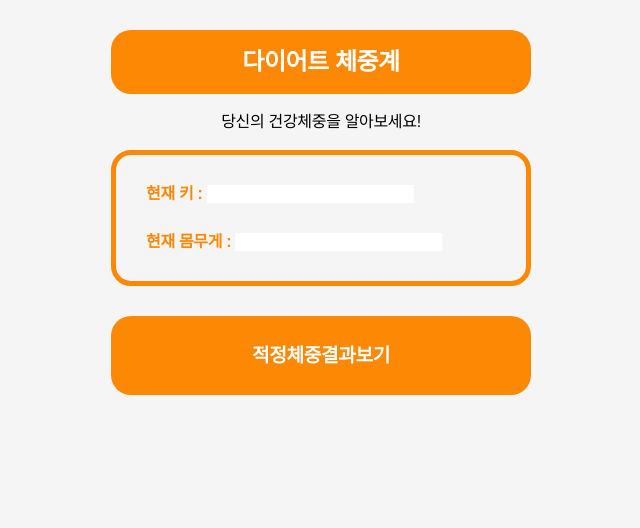
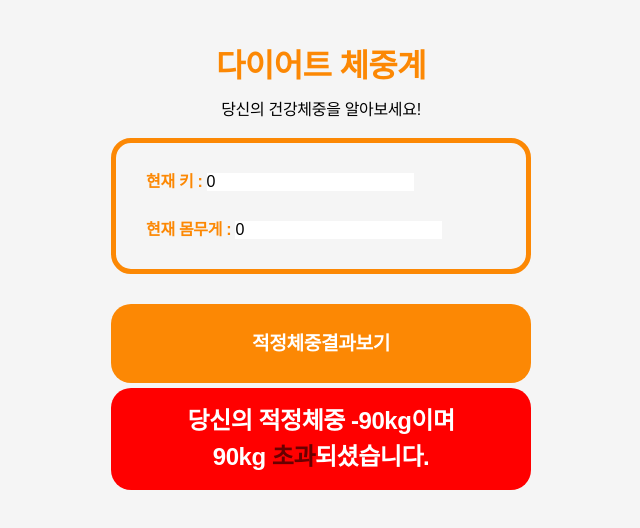
Before and after one commit to sungeun95/TIL_script, a plain HTML site: page js_level1_scale/index.html in a window 1280 px wide. Both pictures are taken after a click on the button "적정체중결과보기". Shown: the whole page, without its empty margins (319-959 px from the left). Drawn offline with Linux system fonts and the light colour scheme.

Commit message:
체중계 (초과)완성

```diff
--- a/js_level1_scale/index.html
+++ b/js_level1_scale/index.html
@@ -15,11 +15,11 @@
         <ul class="info">
             <li>
                 <span>현재 키 :</span>
-                <input type="number" name="user_height">
+                <input type="number" name="user_height" value="0">
             </li>
             <li>
                 <span>현재 몸무게 :</span>
-                <input type="number" name="user_weight">
+                <input type="number" name="user_weight" value="0">
             </li>
         </ul>
         <button type="button" id="resulr_btn">적정체중결과보기</button>
--- a/js_level1_scale/scripts/scale.js
+++ b/js_level1_scale/scripts/scale.js
@@ -0,0 +1,31 @@
+//scale.js
+//다이어트 체중계 알고리즘
+//사용자가 본인의 키와 몸무게를 입력하고 버튼을 클릭하면 함수가 실행
+//계산식) 적정체중 = (본인신창-100)*0.9
+//결과예) 당신의 적정체중은 ?kg이며 ?kg 초과되셨습니다.
+//미만, 적정체중은 조건문을 배워야 가능함으로 나중에 자바스크립트 추가 예정
+//객 - 이 - 함
+const userHeight = document.querySelector('input[name*=height]');
+const userWeight = document.querySelector('input[name*=weight]');
+const resulrBtn = document.querySelector('#resulr_btn');
+const result = document.querySelector('#result');
+console.log(userHeight,userWeight,resulrBtn,result);
+// input의 초기값 또는 입력한 이후의 값을 확인하는 속성은 value
+// 객체. 속성
+//사용자정의함수 없이 속성 및 내장함수를 작성하면 사용자 동작과 관계없이 즉시 실행된다.
+console.log(`초기값 키 : ${userHeight.value}`);
+console.log(`초기값 몸무게 : ${userWeight.value}`);
+//사용자가 키를 입력한 후 프로그램이 그 값을 인식하게 만드는 법
+//값을 실시간으로 입력하는 동안 프로그램 과부하 및 보안 문제로 함수를 작동하게 해선 안되며 결정버튼을 따로 만들어두고 버튼에 특정 동적을 해야만 함수가 실행되게 만들어야한다.
+//실시간 함수 허용의 경우) 보안이 필요하지 않은 가벼운 프로그래밍 부분(예) 리뷰 글자 수 제한 등
+resulrBtn.addEventListener('click',weightCal);
+//이벤트 수행 시 호출할 콜백함수 준비
+function weightCal(){
+    let normalWeight = (userHeight.value-100)*0.9
+    //계산식) 적정체중 = (본인신창-100)*0.9
+    //결과예) 당신의 적정체중은 ?kg이며 ?kg 초과되셨습니다.
+    console.log(`당신의 적정체중 ${normalWeight}kg이며 ${userWeight.value-normalWeight}kg 초과되셨습니다`)
+    //input 요소일 경우 값 읽기/수정/삭제는 value 속성 사용
+    //input이 아닌 다른 요소일 경우 값 읽기/수정/삭제 textContent또는 innerHTML 속성 사용
+    result.innerHTML = `당신의 적정체중 ${normalWeight}kg이며<br> ${userWeight.value-normalWeight}kg <em>초과</em>되셨습니다.`
+}
--- a/js_level1_scale/styles/scale.css
+++ b/js_level1_scale/styles/scale.css
@@ -4,13 +4,10 @@ main {
     text-align: center;
 }
 main h1{
-    font-size: 1.5rem; font-weight: 600;
+    font-size: 2rem; font-weight: 800;
     text-align: center;
     padding: 20px 0;
-    margin-bottom: 20px;
-    border-radius: 20px;
-    color: #fff;
-    background-color: #fc8804;}
+    color:#fc8804;}
 
 main p{
     margin-bottom: 20px;
@@ -33,5 +30,20 @@ main #resulr_btn{
     width: 100%;
     padding: 30px;
     border-radius: 20px;
+    /* transition: background-color 0.5s ; */
 }
-main #result {}
+main #resulr_btn:hover{
+   /*  background-color: #ffc400;  */
+}
+main #result {
+    margin-top: 5px;
+    color: #fff;
+    font-weight: 600;
+    font-size: 1.5rem;
+    line-height: 1.5;
+    padding: 15px 10px;
+    background-color: #f00;
+    border-radius: 20px;
+}
+/* 자바스크립트에서 동적으로 생성한 HTML 꾸미기 속성 */
+main #result em{color: rgb(104, 0, 0); font-weight: 700;}
```
Also changed, not shown: index.html (+2 -0 lines), 1 other file.
